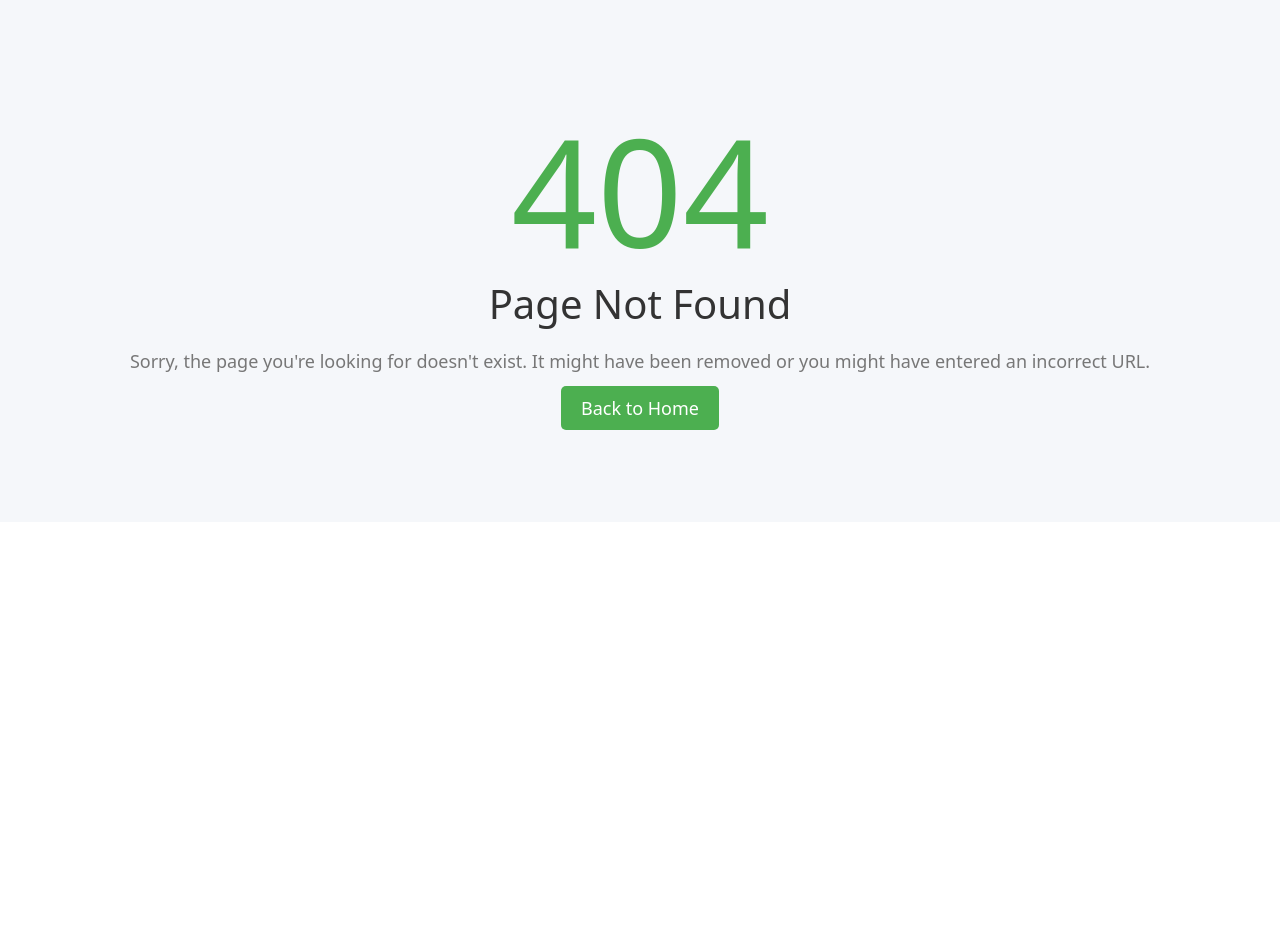
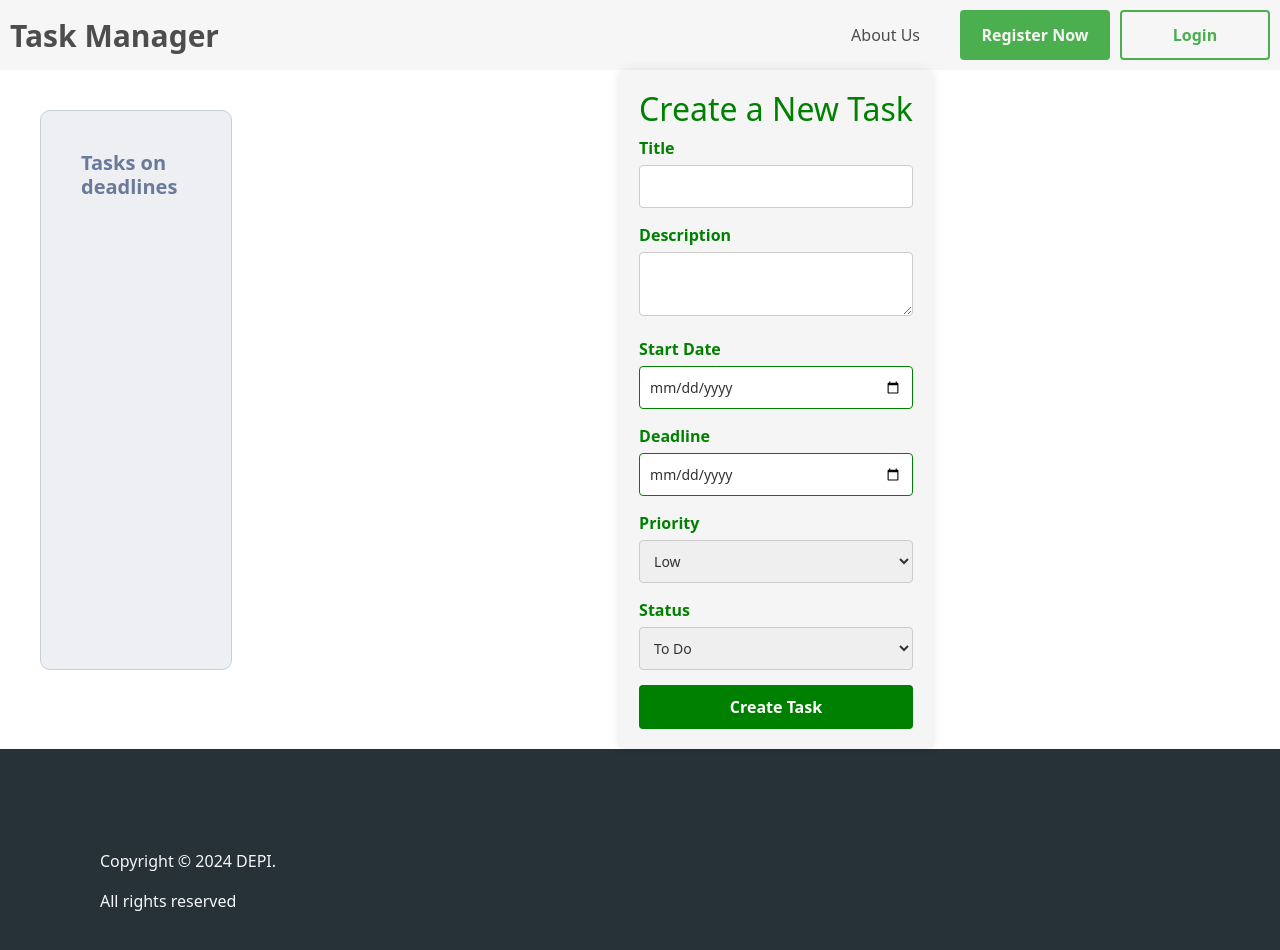
Before and after one commit to Karim-Hosam/fullstack-task-manager, a React (Vite) app in the folder Task-Management-System/: page /home/addTask in a window 1280 px wide. Before the commit this address had no page. Shown: the top 950 px of the page. Before the commit the page ends 800 px from the top, so only its background shows below. Built offline with nearby package versions, Linux system fonts and the light colour scheme.

Commit message:
Adding the home path

```diff
--- /dev/null
+++ b/Task-Management-System/src/components/Home/Home.jsx
@@ -0,0 +1,14 @@
+import { Outlet } from "react-router-dom";
+import Aside from "../Tasks/Aside";
+
+export default function Home(){
+
+    return(
+        <>
+            <div style={{display: 'flex'}}>
+                <Aside/>
+                <Outlet />
+            </div>
+        </>
+    )
+}
--- a/Task-Management-System/src/components/Tasks/Tasks.jsx
+++ b/Task-Management-System/src/components/Tasks/Tasks.jsx
@@ -15,7 +15,7 @@ const Tasks = () => {
   return (
     <>
       <div className = {styles.container}>
-        <Aside />
+        {/* <Aside /> */}
         <div className = {styles.tasksContainer}>
           <Main />
           <CompletedTasks />
```
Also changed, not shown: Task-Management-System/src/main.jsx (+5 -2 lines).
